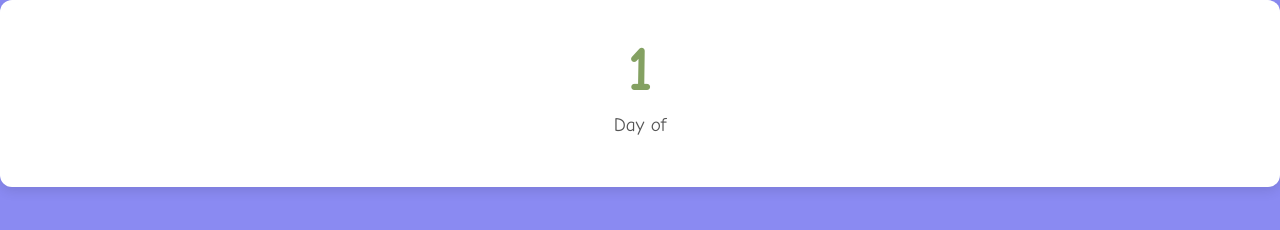
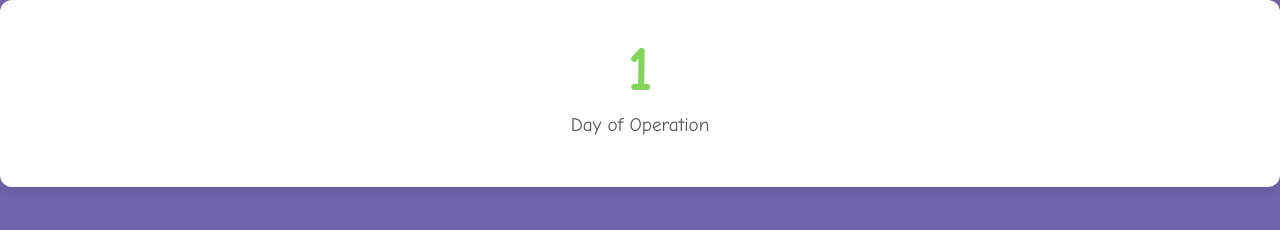
Before and after one commit to goblinhermit/BAR, a plain HTML site: page index.html in a window 1280 px wide. Drawn offline with Linux system fonts and the light colour scheme.

Commit message:
Update background color and labels in index.html

```diff
--- a/index.html
+++ b/index.html
@@ -7,7 +7,7 @@
     body {
       font-family: "Comic Sans MS", cursive;
       margin: 0;
-      background-color: #8a8af2;
+      background-color: #7163ad;
     }
     .counter-box {
       background: white;
@@ -19,7 +19,7 @@
     .number {
       font-size: 4rem;
       font-weight: bold;
-      color: #84a162;
+      color: #83d45d;
       margin: 0;
     }
     .label {
@@ -59,7 +59,7 @@
         const days = Math.floor(diff / msPerDay);
 
         document.getElementById("day-count").innerText = days > 0 ? days : 0;
-        document.getElementById("day-label").innerText = days === 1 ? "Day of" : "Days of";
+        document.getElementById("day-label").innerText = days === 1 ? "Day of Operation" : "Days of Operation";
       }
     }
 
```
